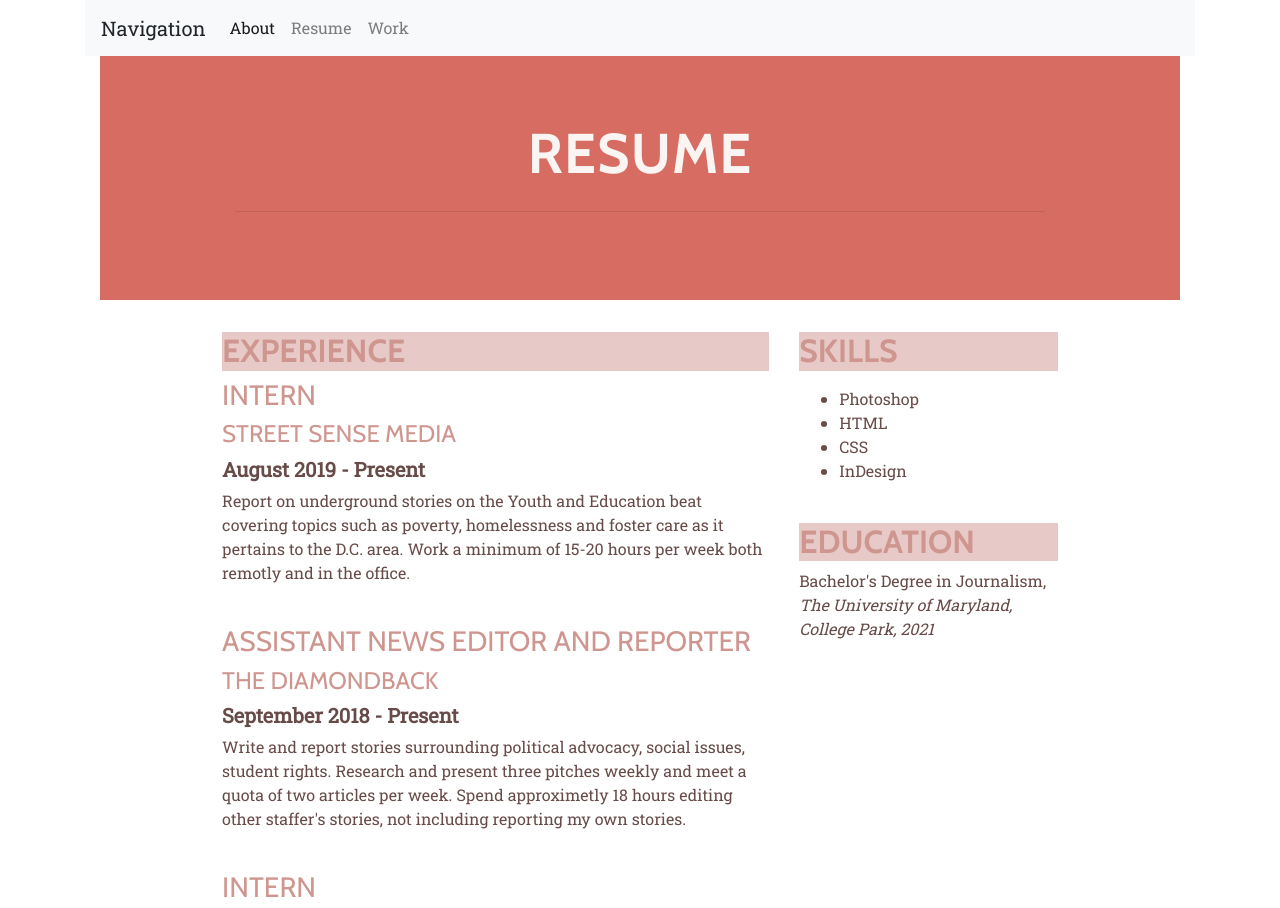
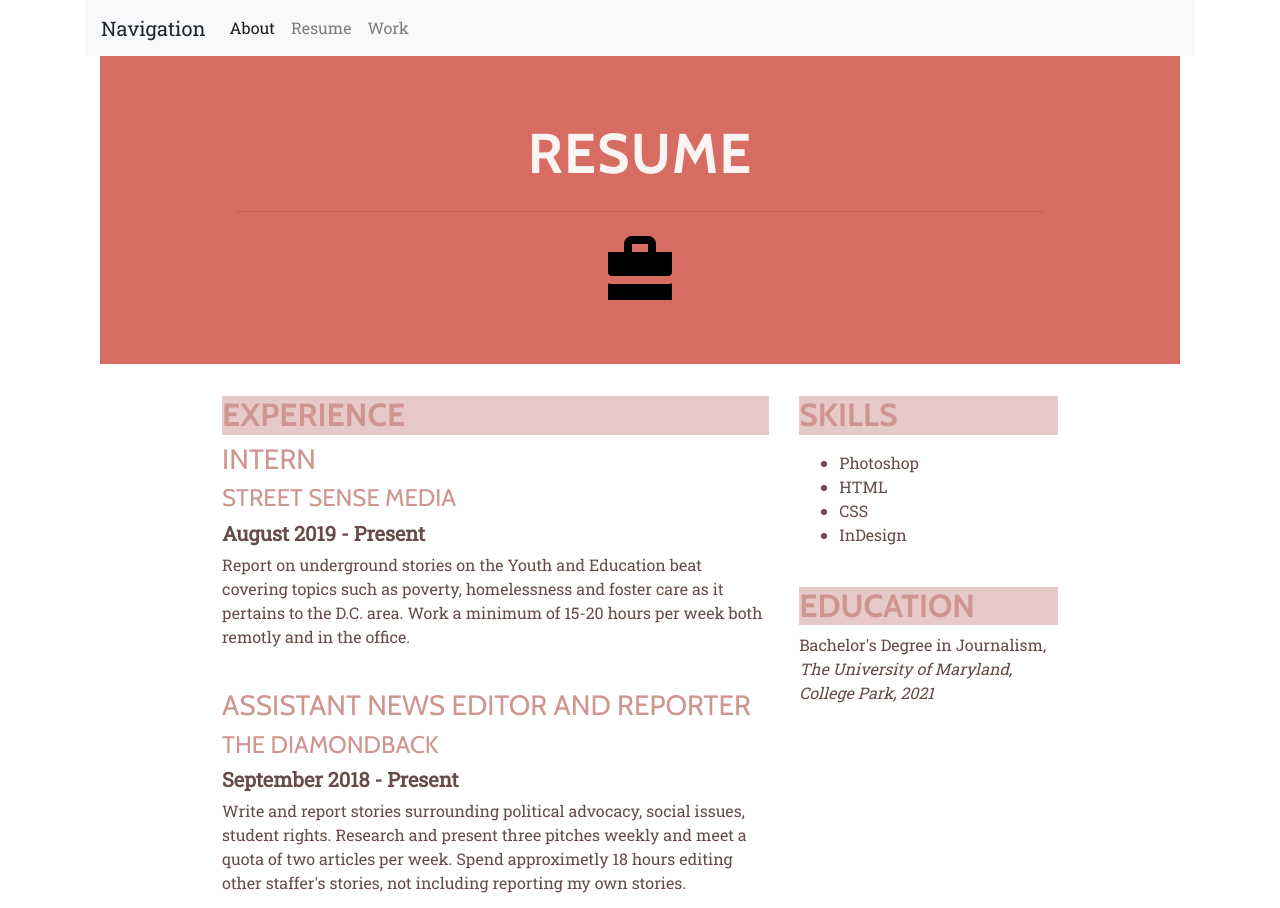
Before and after one commit to vebner/vebner.github.io, a plain HTML site: page resume1.html in a window 1280 px wide. Shown: the top 908 px of the page. Drawn offline with nearby package versions, Linux system fonts and the light colour scheme.

Commit message:
Update resume1.html

```diff
--- a/resume1.html
+++ b/resume1.html
@@ -39,6 +39,7 @@
         <div class="jumbotron jumbotron-fluid">
             <h1 class="display-4">Resume</h1>
             <hr class="my-4">
+            <img class="briefcase" src="briefcase-8x.png"> </img>
         </div>
       </div>
     </div>
```
